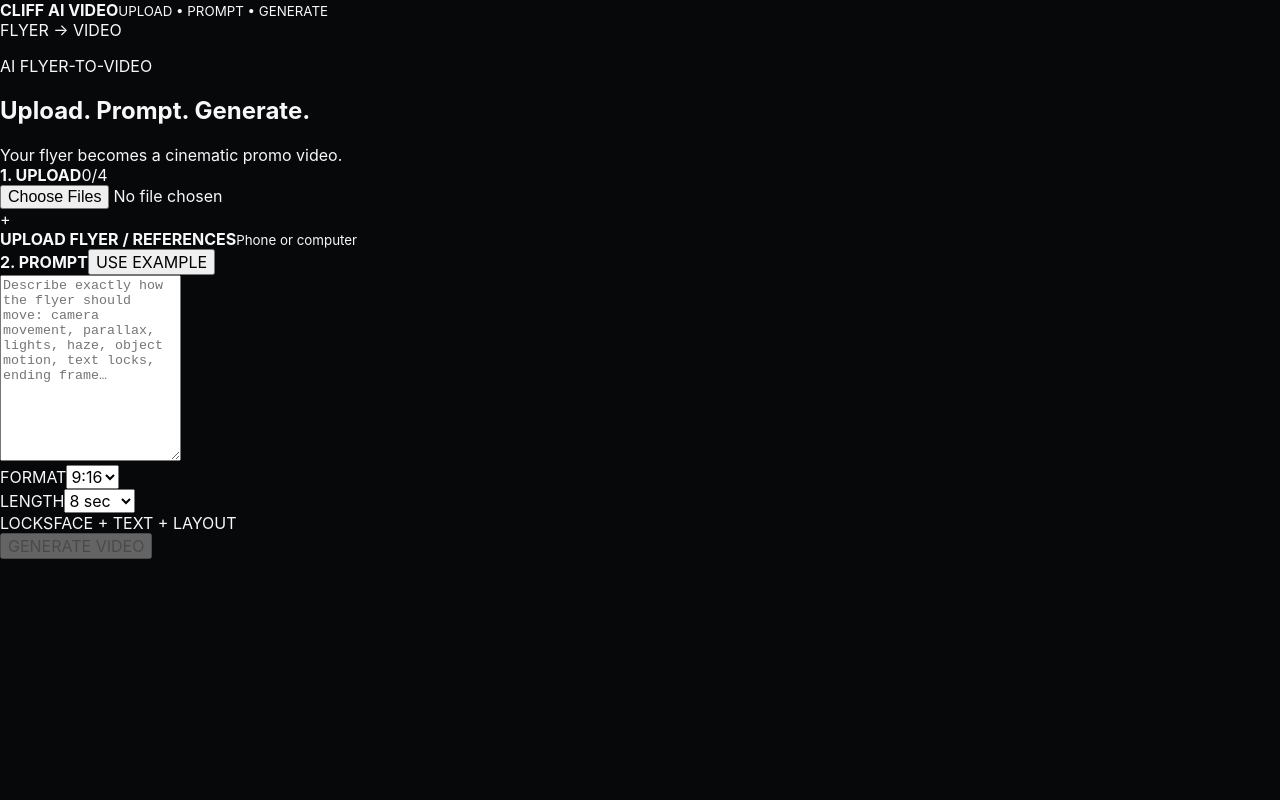
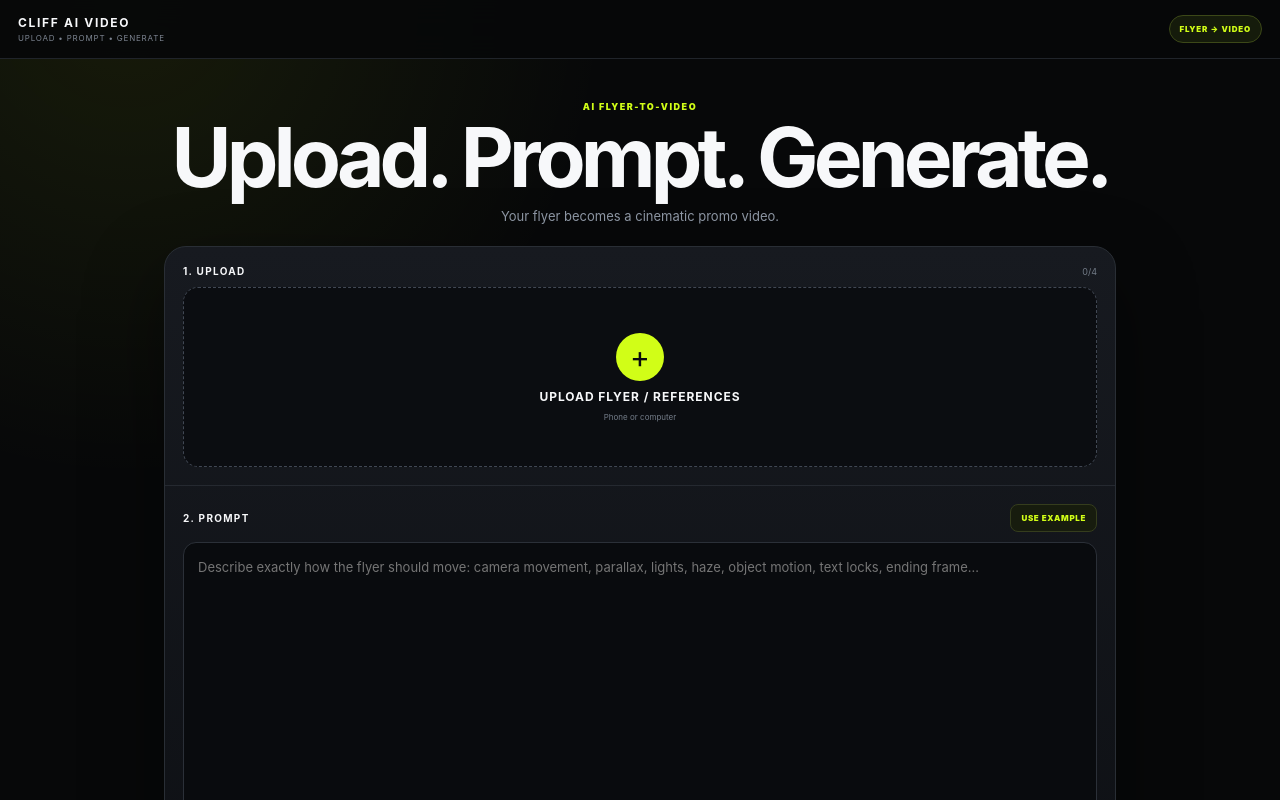
Before and after one commit to bookingcliffpo-spec/nightlife-promoter-mvp, a Next.js app in the folder frontend/: page / in a window 1280 px wide. Shown: the top 800 px of the page. Built offline with nearby package versions, Linux system fonts and the light colour scheme.

Commit message:
Style AI flyer-to-video studio

```diff
--- a/frontend/src/app/globals.css
+++ b/frontend/src/app/globals.css
@@ -371,3 +371,32 @@ body{overflow-x:hidden}
   .simple-result{grid-template-columns:1fr}
   .simple-result a{width:100%}
 }
+
+/* AI flyer-to-video */
+.ai-studio-page{min-height:100vh;background:radial-gradient(circle at 10% 0,rgba(209,254,23,.08),transparent 30rem),#070809;color:#f7f8fa}
+.ai-topbar{position:sticky;top:0;z-index:20;display:flex;align-items:center;justify-content:space-between;padding:15px 18px;border-bottom:1px solid #20242a;background:rgba(7,8,9,.92);backdrop-filter:blur(16px)}
+.ai-topbar b{display:block;font-size:12px;letter-spacing:.14em}.ai-topbar small{display:block;margin-top:3px;color:#7d8591;font-size:8px;letter-spacing:.1em}
+.ai-topbar>span{padding:8px 10px;border:1px solid #3c4818;border-radius:999px;background:#151b0b;color:#d1fe17;font-size:8px;font-weight:900;letter-spacing:.1em}
+.ai-shell{width:min(980px,100%);margin:auto;padding:42px 14px 70px}.ai-heading{text-align:center;margin-bottom:22px}
+.ai-heading>p,.ai-result p{margin:0 0 8px;color:#d1fe17;font-size:9px;font-weight:900;letter-spacing:.17em}
+.ai-heading h1{margin:0;font-size:clamp(44px,8vw,82px);line-height:.92;letter-spacing:-.06em}.ai-heading>span{display:block;margin-top:13px;color:#8c95a2;font-size:13px}
+.ai-card,.ai-result{border:1px solid #292e35;border-radius:22px;background:linear-gradient(180deg,#171a20,#0d0f13);box-shadow:0 30px 80px #0007;overflow:hidden}
+.ai-section{padding:18px;border-bottom:1px solid #252930}.ai-section:last-child{border-bottom:0}.ai-section-title{display:flex;align-items:center;justify-content:space-between;gap:10px;margin-bottom:10px}
+.ai-section-title>b{font-size:10px;letter-spacing:.13em}.ai-section-title>span{color:#737c88;font-size:9px}.ai-example{border:1px solid #353d1d;border-radius:8px;background:#171c0e;color:#d1fe17;padding:8px 10px;font-size:8px;font-weight:900;letter-spacing:.08em}
+.ai-upload{min-height:180px;display:flex;flex-direction:column;align-items:center;justify-content:center;gap:8px;border:1px dashed #414854;border-radius:15px;background:#0b0d11;cursor:pointer}
+.ai-upload input{display:none}.ai-upload>div{width:48px;height:48px;display:grid;place-items:center;border-radius:50%;background:#d1fe17;color:#090b0c;font-size:30px}
+.ai-upload strong{font-size:12px;letter-spacing:.08em}.ai-upload small{color:#737c88;font-size:8px}
+.ai-thumbs{display:flex;gap:8px;overflow-x:auto;padding-top:10px}.ai-thumb{position:relative;flex:0 0 108px;height:122px;border:1px solid #303640;border-radius:11px;overflow:hidden;background:#050607}
+.ai-thumb img{width:100%;height:100%;object-fit:cover}.ai-thumb span{position:absolute;left:5px;bottom:5px;padding:4px 6px;border-radius:6px;background:#000c;color:#fff;font-size:7px;font-weight:900}
+.ai-thumb button{position:absolute;top:4px;right:4px;width:24px;height:24px;border:0;border-radius:50%;background:#000c;color:#fff;font-size:16px}
+.ai-prompt{width:100%;min-height:230px;padding:14px;border:1px solid #2b3038;border-radius:13px;background:#090b0e;color:#f5f7f9;resize:vertical;outline:none;font:inherit;font-size:13px;line-height:1.55}
+.ai-prompt:focus{border-color:#66751a;box-shadow:0 0 0 3px rgba(209,254,23,.05)}
+.ai-controls{display:grid;grid-template-columns:1fr 1fr 1.2fr;gap:9px}.ai-controls label{display:block;margin-bottom:6px;color:#737c88;font-size:8px;font-weight:900;letter-spacing:.12em}
+.ai-controls select,.ai-lock span{width:100%;min-height:42px;display:flex;align-items:center;padding:0 10px;border:1px solid #2b3038;border-radius:9px;background:#0b0d11;color:#f0f2f5;font-size:10px}
+.ai-lock span{color:#d1fe17;font-weight:900;letter-spacing:.04em}.ai-generate{width:100%;min-height:55px;margin-top:14px;border:0;border-radius:12px;background:#d1fe17;color:#080a0a;font-size:12px;font-weight:950;letter-spacing:.05em}
+.ai-generate:disabled{opacity:.35;cursor:not-allowed}.ai-progress-label{display:flex;justify-content:space-between;gap:10px;margin-top:12px;color:#9aa2ae;font-size:10px}.ai-progress-label b{color:#d1fe17}
+.ai-progress{height:5px;margin-top:7px;border-radius:999px;background:#23272d;overflow:hidden}.ai-progress>div{height:100%;background:#d1fe17;transition:width .35s ease}
+.ai-error{margin-top:10px;padding:10px 12px;border:1px solid #64303a;border-radius:9px;background:#32191e;color:#ffd3d8;font-size:10px;line-height:1.45}
+.ai-result{display:grid;grid-template-columns:minmax(160px,.5fr) minmax(260px,1fr) auto;gap:16px;align-items:center;margin-top:18px;padding:18px}.ai-result h2{margin:0;font-size:26px}
+.ai-result video{width:100%;max-height:520px;border-radius:12px;background:#000}.ai-result a{display:inline-flex;align-items:center;justify-content:center;min-height:46px;padding:0 14px;border-radius:10px;background:#eef2f7;color:#080a0a;text-decoration:none;font-size:9px;font-weight:950}
+@media(max-width:700px){.ai-shell{padding:28px 9px 52px}.ai-heading h1{font-size:48px}.ai-controls,.ai-result{grid-template-columns:1fr}.ai-section{padding:13px 11px}.ai-prompt{min-height:250px}.ai-result a{width:100%}}
```
